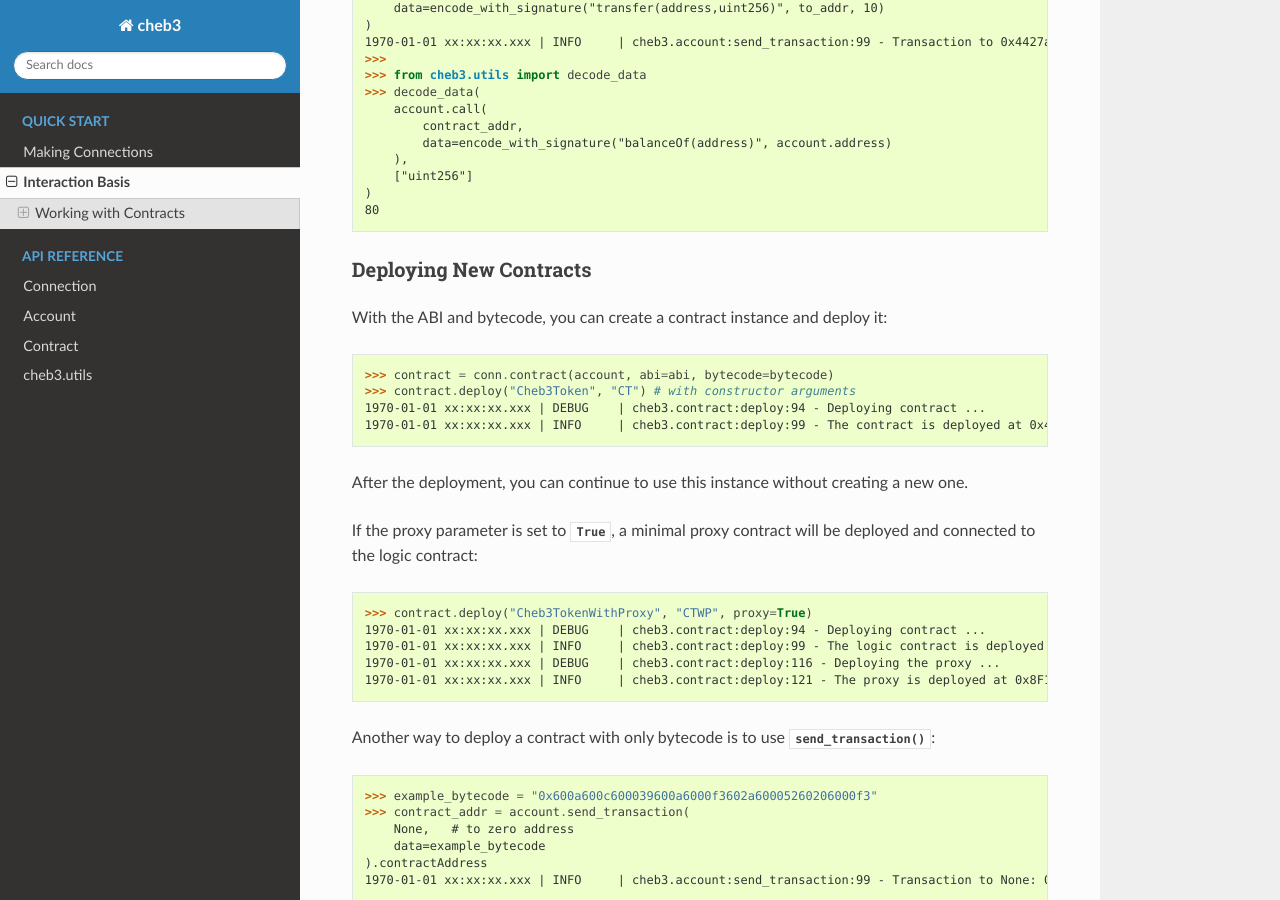
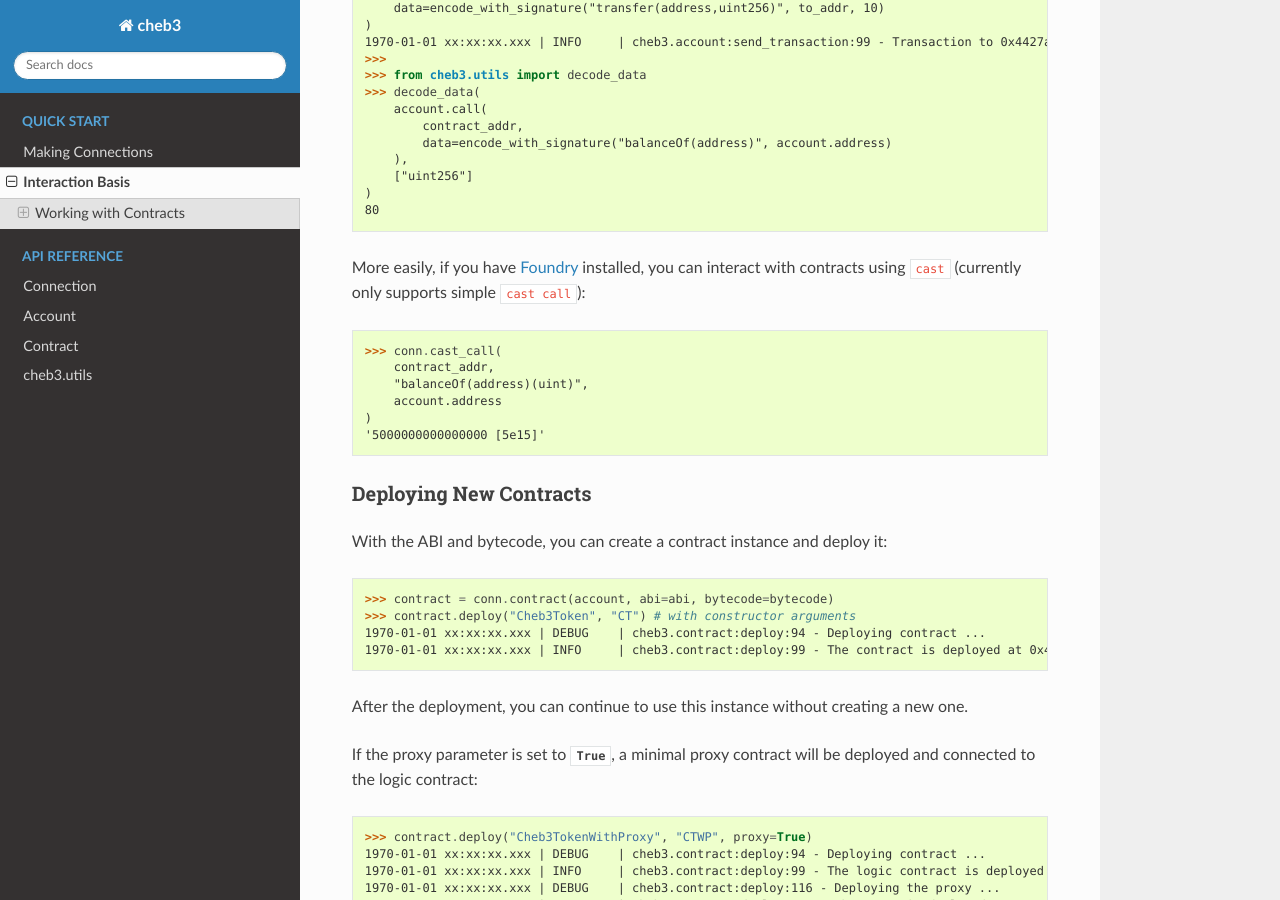
Before and after one commit to YanhuiJessica/cheb3, a Sphinx documentation site: the page built from docs/interaction_basis.rst, in a window 1280 px wide and 900 px high, scrolled down 1795 px. Built offline with Sphinx 7.4.7 and the Read the Docs theme 2.0.0, drawn with Linux system fonts in a browser that asks for light colours.

Commit message:
add usage about `cast call`

```diff
--- a/docs/interaction_basis.rst
+++ b/docs/interaction_basis.rst
@@ -101,6 +101,17 @@ If you feel lazy to provide the ABI, you can interact with the contract using fu
     )
     80
 
+More easily, if you have `Foundry <https://book.getfoundry.sh/>`_ installed, you can interact with contracts using ``cast`` (currently only supports simple ``cast call``):
+
+.. code-block:: python
+
+    >>> conn.cast_call(
+        contract_addr,
+        "balanceOf(address)(uint)",
+        account.address
+    )
+    '5000000000000000 [5e15]'
+
 Deploying New Contracts
 ~~~~~~~~~~~~~~~~~~~~~~~
 
```
